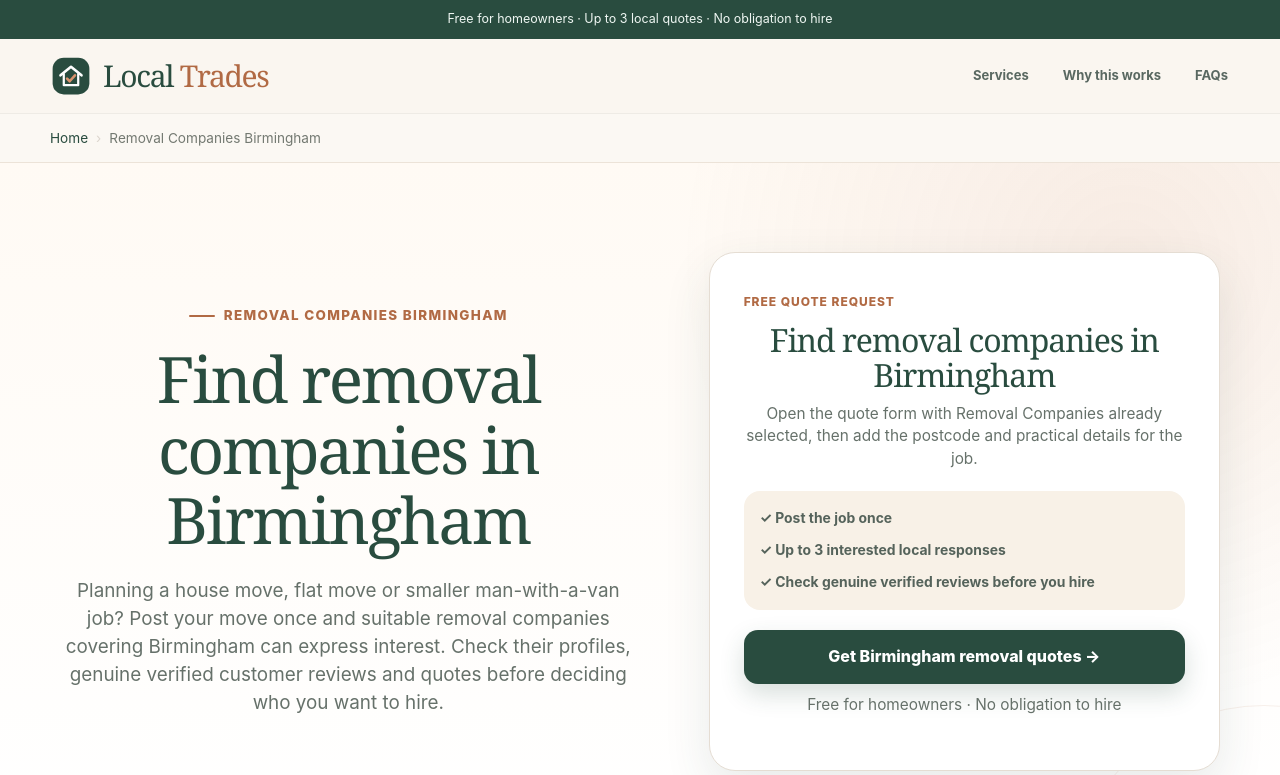
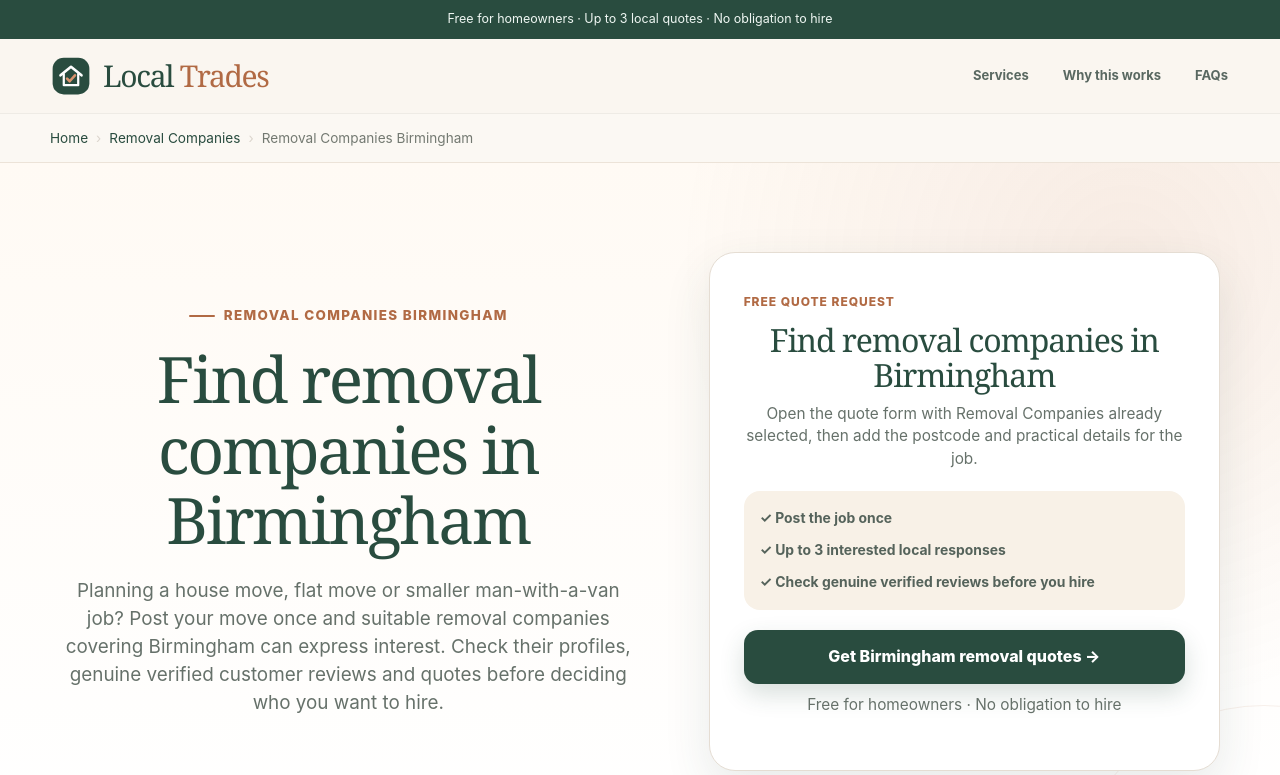
Before and after one commit to Johny-88/local-trades, a Next.js app: page /removal-companies/birmingham/ in a window 1280 px wide. Shown: the top 775 px of the page. Built offline with nearby package versions, Linux system fonts and the light colour scheme.

Commit message:
Add parent service breadcrumb to local pages

```diff
--- a/src/app/[service]/[city]/page.tsx
+++ b/src/app/[service]/[city]/page.tsx
@@ -5,6 +5,7 @@ import { getLocalServiceContent } from "../../../lib/localServiceContent";
 import {
   PUBLISHED_LOCAL_SERVICE_PAGES,
   localServicePagePath,
+  servicePagePath,
 } from "../../../lib/servicePages";
 import { createPageMetadata } from "../../../lib/seo";
 import { createLocalServicePageStructuredData, type BreadcrumbItem } from "../../../lib/schema";
@@ -67,11 +68,13 @@ export default async function LocalServiceCityPage({
   if (!content) notFound();
 
   const canonicalPath = localServicePagePath(content.serviceSlug, content.locationSlug);
+  const parentServicePath = servicePagePath(content.serviceSlug);
   const title = pageTitle(content.servicePlural, content.locationName);
   const description = `Find ${content.servicePlural.toLowerCase()} in ${content.locationName}. Post your job once, compare interested local professionals, verified reviews and quotes before choosing who to hire.`;
 
   const breadcrumbItems: BreadcrumbItem[] = [
     { name: "Home", href: "/" },
+    { name: content.servicePlural, href: parentServicePath },
     { name: `${content.servicePlural} ${content.locationName}`, href: canonicalPath },
   ];
 
```
